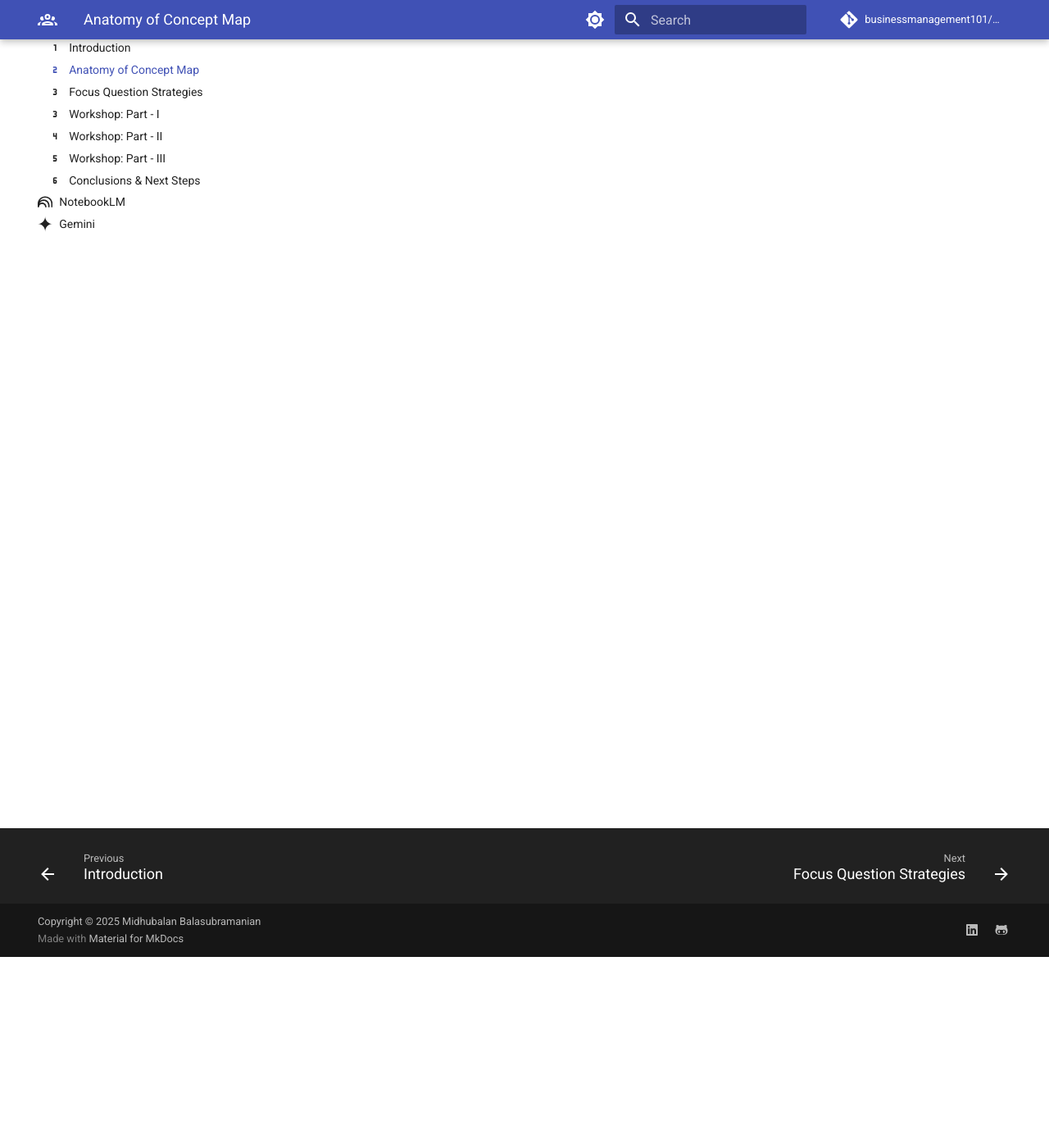
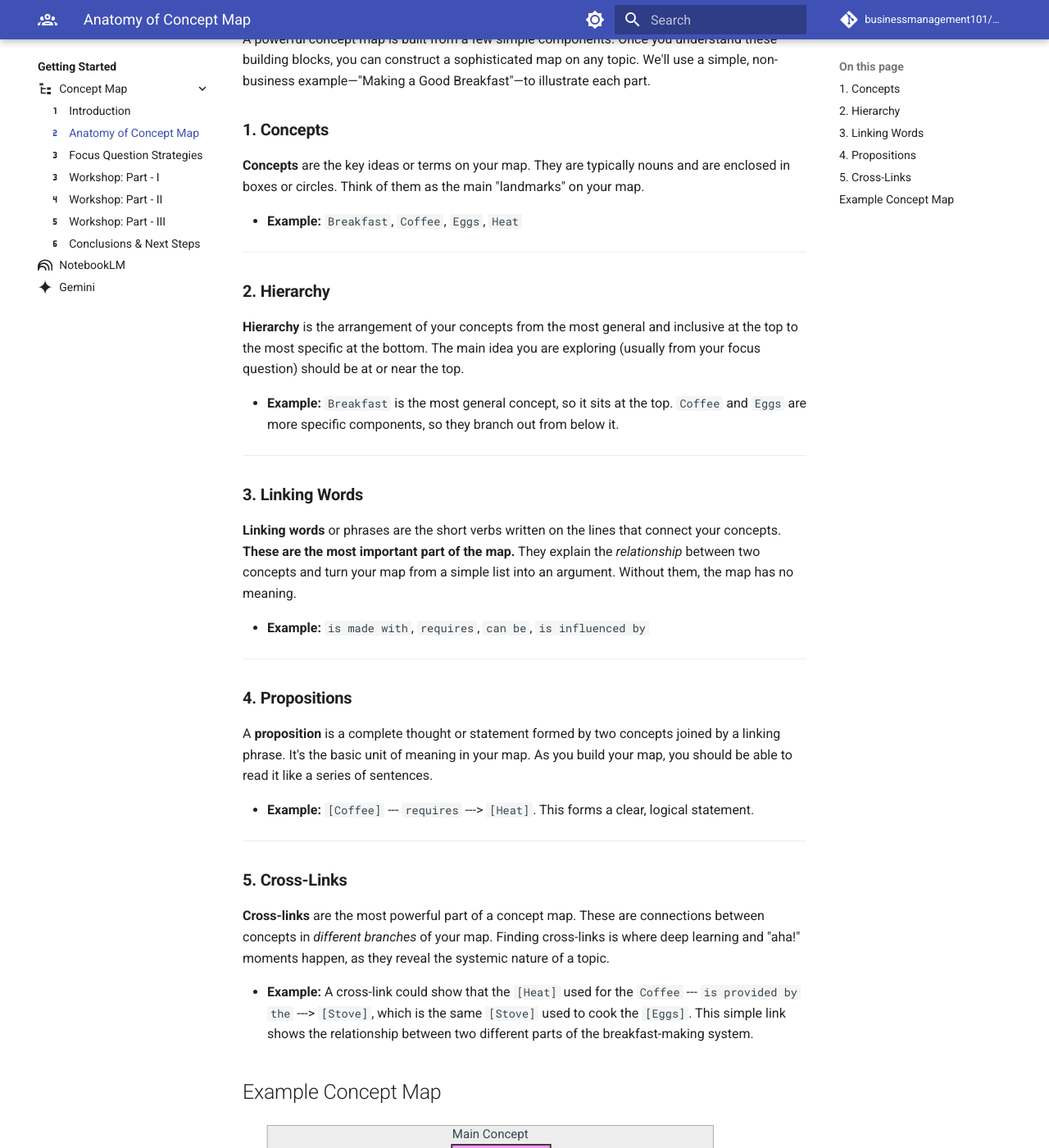
Before and after one commit to businessmanagement101/businessmanagement101.github.io, an MkDocs documentation site: the page built from docs/getting-started/concept-map/anatomy.md, in a window 1280 px wide and 1400 px high, scrolled down 233 px. Shown: the whole window at 82% size. Built offline with MkDocs 1.6.1 and Material for MkDocs 9.7.7, drawn with Linux system fonts in a browser that asks for light colours; comment, search, counter and statistics services are not loaded; some of the changed text lies outside the part shown.

Commit message:
feat: anatomy of a concept map

````diff
--- a/docs/getting-started/concept-map/anatomy.md
+++ b/docs/getting-started/concept-map/anatomy.md
@@ -1,3 +1,90 @@
 ---
 icon: material/numeric-2
 ---
+
+
+# **The Anatomy of a Great Concept Map** 🧠
+
+A powerful concept map is built from a few simple components. Once you understand these building blocks, you can construct a sophisticated map on any topic. We'll use a simple, non-business example—"Making a Good Breakfast"—to illustrate each part.
+
+
+
+### **1. Concepts**
+
+**Concepts** are the key ideas or terms on your map. They are typically nouns and are enclosed in boxes or circles. Think of them as the main "landmarks" on your map.
+
+* **Example:** `Breakfast`, `Coffee`, `Eggs`, `Heat`
+
+---
+
+### **2. Hierarchy**
+
+**Hierarchy** is the arrangement of your concepts from the most general and inclusive at the top to the most specific at the bottom. The main idea you are exploring (usually from your focus question) should be at or near the top.
+
+* **Example:** `Breakfast` is the most general concept, so it sits at the top. `Coffee` and `Eggs` are more specific components, so they branch out from below it.
+
+---
+
+### **3. Linking Words**
+
+**Linking words** or phrases are the short verbs written on the lines that connect your concepts. **These are the most important part of the map.** They explain the *relationship* between two concepts and turn your map from a simple list into an argument. Without them, the map has no meaning.
+
+* **Example:** `is made with`, `requires`, `can be`, `is influenced by`
+
+---
+
+### **4. Propositions**
+
+A **proposition** is a complete thought or statement formed by two concepts joined by a linking phrase. It's the basic unit of meaning in your map. As you build your map, you should be able to read it like a series of sentences.
+
+* **Example:** `[Coffee]` --- `requires` ---> `[Heat]`. This forms a clear, logical statement.
+
+---
+
+### **5. Cross-Links**
+
+**Cross-links** are the most powerful part of a concept map. These are connections between concepts in *different branches* of your map. Finding cross-links is where deep learning and "aha!" moments happen, as they reveal the systemic nature of a topic.
+
+* **Example:** A cross-link could show that the `[Heat]` used for the `Coffee` --- `is provided by the` ---> `[Stove]`, which is the same `[Stove]` used to cook the `[Eggs]`. This simple link shows the relationship between two different parts of the breakfast-making system.
+
+## Example Concept Map
+
+
+``` mermaid
+graph TD
+    subgraph Main Concept
+        A[Breakfast]
+    end
+
+    subgraph Branch 1
+        B(Coffee)
+        E(Heat)
+    end
+
+    subgraph Branch 2
+        C(Eggs)
+        F(Stove)
+    end
+
+    subgraph Branch 3
+        D(Pancakes)
+        G(Syrup)
+    end
+
+    %% Defining the relationships (propositions)
+    A -->|can include| B
+    A -->|can include| C
+    A -->|can include| D
+
+    B -->|requires| E
+    C -->|are cooked on a| F
+    D -->|are cooked on a| F
+    D -->|are topped with| G
+
+    %% This is the cross-link between branches
+    F -.->|provides the| E
+
+    %% Styling nodes for clarity
+    style A fill:#f9f,stroke:#333,stroke-width:2px
+    linkStyle 7 stroke:#ff0000,stroke-width:2px,stroke-dasharray: 3 3;
+```
````
